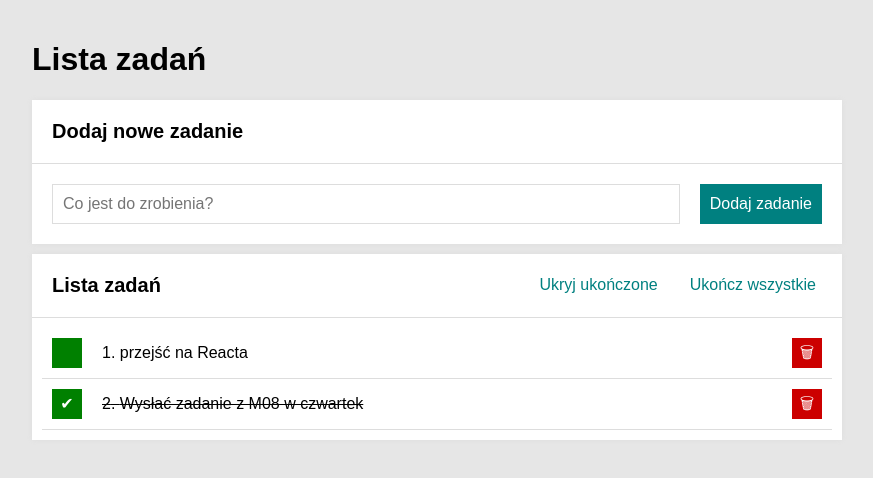
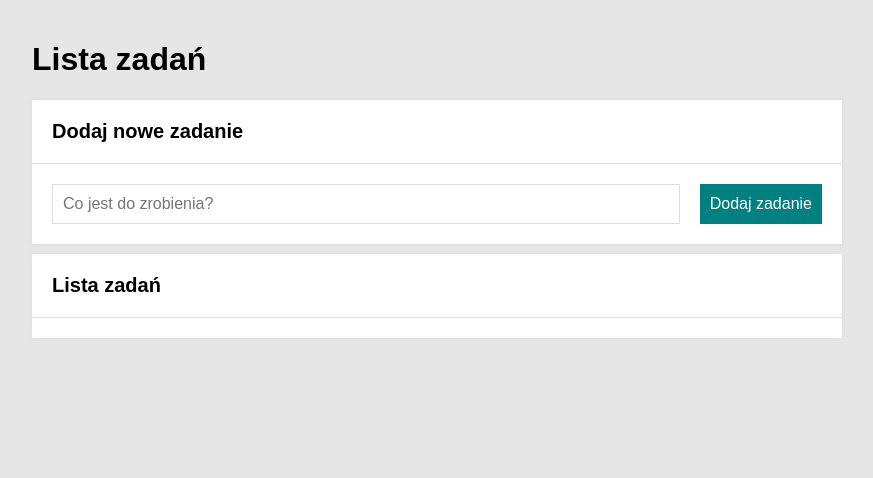
Before and after one commit to PawelMajka/todo-list-react, a React (Create React App) app: page / in a window 1280 px wide. Shown: the top 478 px of the page, without its empty margins (203-1076 px from the left). Built offline with nearby package versions, Linux system fonts and the light colour scheme.

Commit message:
updated Demo animation

```diff
--- a/src/App.js
+++ b/src/App.js
@@ -9,8 +9,8 @@ import Container from "./Container";
 function App() {
   const [hideDone, setHideDone] = useState(false);
   const [tasks, setTasks] = useState([
-      { id: 1, content: "przejść na Reacta", done: false },
-      { id: 2, content: "Wysłać zadanie z M08 w czwartek", done: true },
+      //{ id: 1, content: "przejść na Reacta", done: false },
+      //{ id: 2, content: "Wysłać zadanie z M09 w czwartek", done: true },
   ]);
 
   const toggleHideDone = () => {
```
Also changed, not shown: 1 other file (tests, documents, lock files or other folders).
